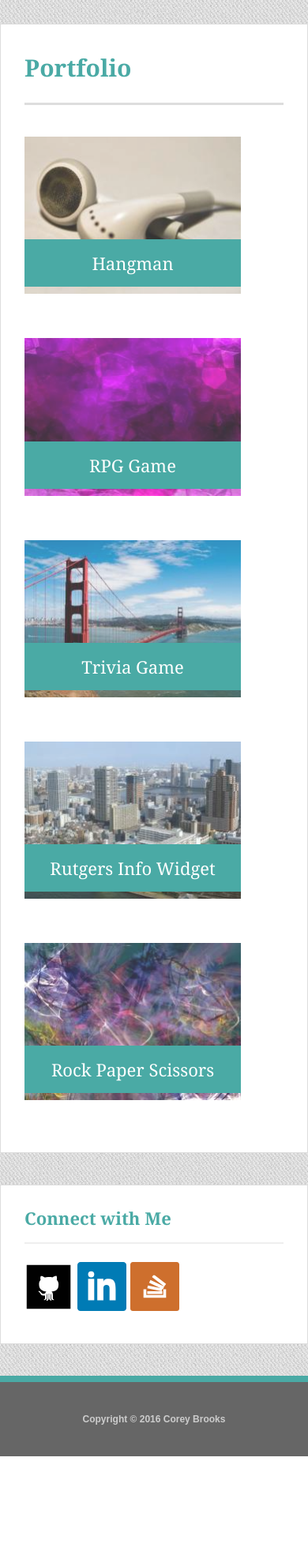
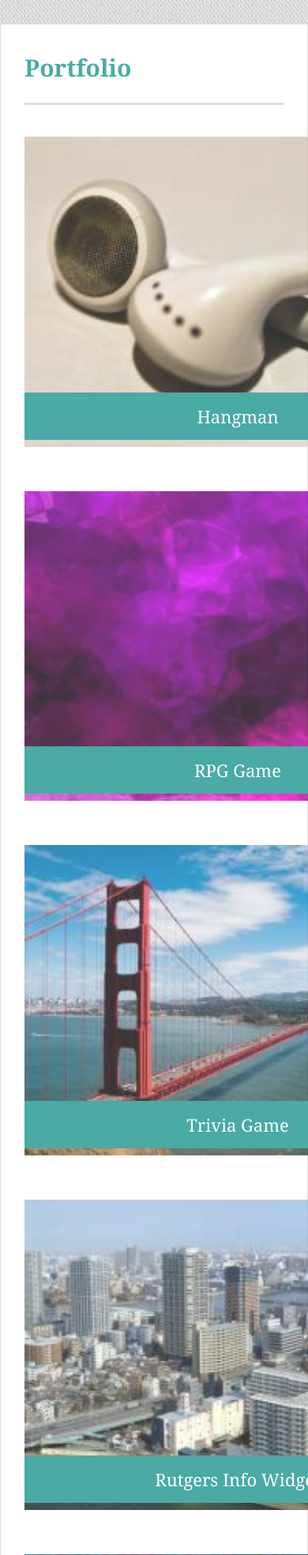
Before and after one commit to coreybrooks/Responsive-Portfolio, a PHP site: page /portfolio.html in a window 390 px wide; the page is wider, and only the part inside the window is pictured. Shown: the part 175-2144 px from the top of that part at 79% size. Before the commit the page ends 2019 px from the top of that part, so only its background shows below. Run offline with PHP 8.4, Linux system fonts and the light colour scheme.

Commit message:
should be the final update for mobile response

```diff
--- a/assets/css/style.css
+++ b/assets/css/style.css
@@ -266,6 +266,10 @@ input[type=submit] {
     max-width: 420px;
    }
 
+   .work {
+    width: 360px;
+   }
+
    .auth-image {
     width: 100%;
     max-width: 360px;
@@ -292,7 +296,13 @@ input[type=submit] {
     width: 100%;
     max-width: 730px;
    }
-
+   .work {
+    position: relative;
+    width: 315px;
+    overflow: auto;
+    float: left;
+    /*margin: 20px 0 25px;*/
+   }
    .auth-image {
     width: 100%;
     max-width: 330px;
@@ -349,7 +359,9 @@ input[type=submit] {
     width: 32%;
     padding: 20px;
    }
-
+    .work {
+    width: 540px;
+   }
    .auth-image {
     width: 100%;
     max-width: 540px;
```
